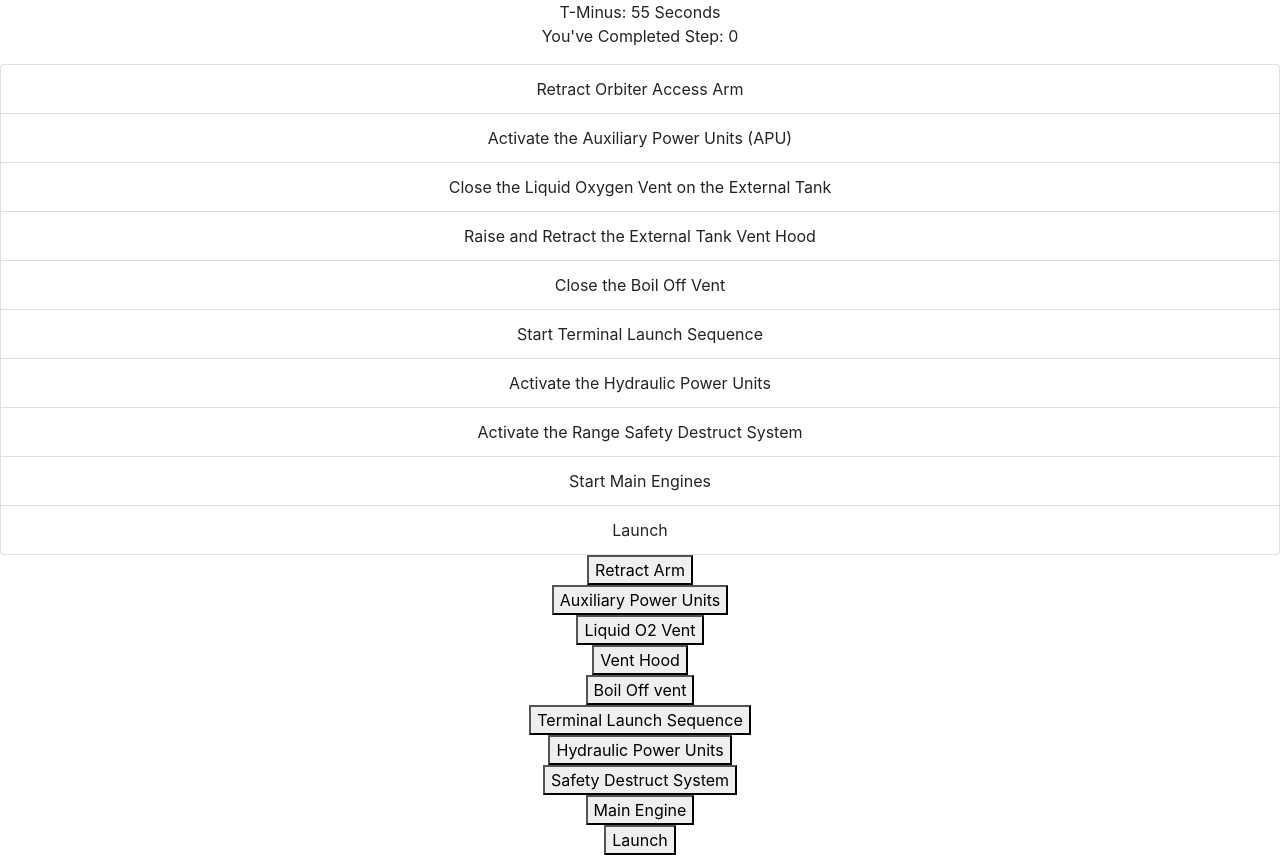
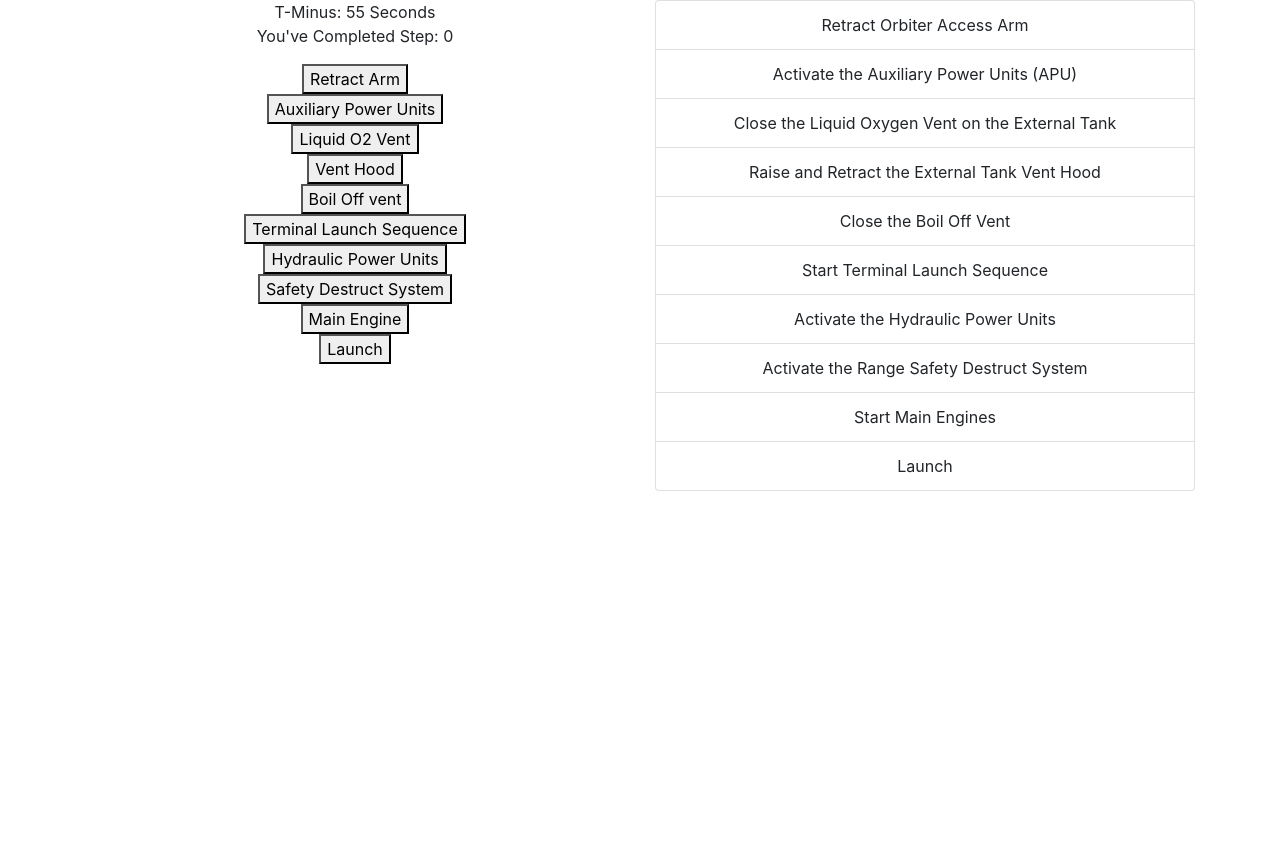
Before and after one commit to doakcovington/MissionControl, a React (Create React App) app: page / in a window 1280 px wide. After the commit the page ends 800 px from the top, so only its background shows below. Built offline with nearby package versions, Linux system fonts and the light colour scheme.

Commit message:
Added container

```diff
--- a/src/components/ControlPanel.tsx
+++ b/src/components/ControlPanel.tsx
@@ -1,5 +1,4 @@
 import React from 'react';
-import Instructions from './Instructions';
 
 const ControlPanel: React.FC<{ initial?: number }> = ({ initial = 0 }) => {
   const [steps, setSteps] = React.useState(initial);
@@ -42,9 +41,6 @@
       </div>
       <div className = 'steps'>
         <p>You've Completed Step: {steps}</p>
-      </div>
-      <div className='instructions'>
-        <Instructions />
       </div>
       <div className = 'retract'>
         <button onClick={() => {
--- a/src/components/FlightControl.tsx
+++ b/src/components/FlightControl.tsx
@@ -1,11 +1,22 @@
 import React from 'react';
 import ControlPanel from './ControlPanel';
+import Instructions from './Instructions';
+import Col from 'react-bootstrap/Col'
+import { Container } from 'react-bootstrap';
+import Row from 'react-bootstrap/Row'
 
 const FlightControl: React.FC = () => {
   return (
-    <div>
-      <ControlPanel />
-    </div>
+    <Container>
+      <Row>
+        <Col>
+          <ControlPanel />
+        </Col>
+        <Col>
+          <Instructions />
+        </Col>
+      </Row>
+    </Container>
   )
 }
 
```
